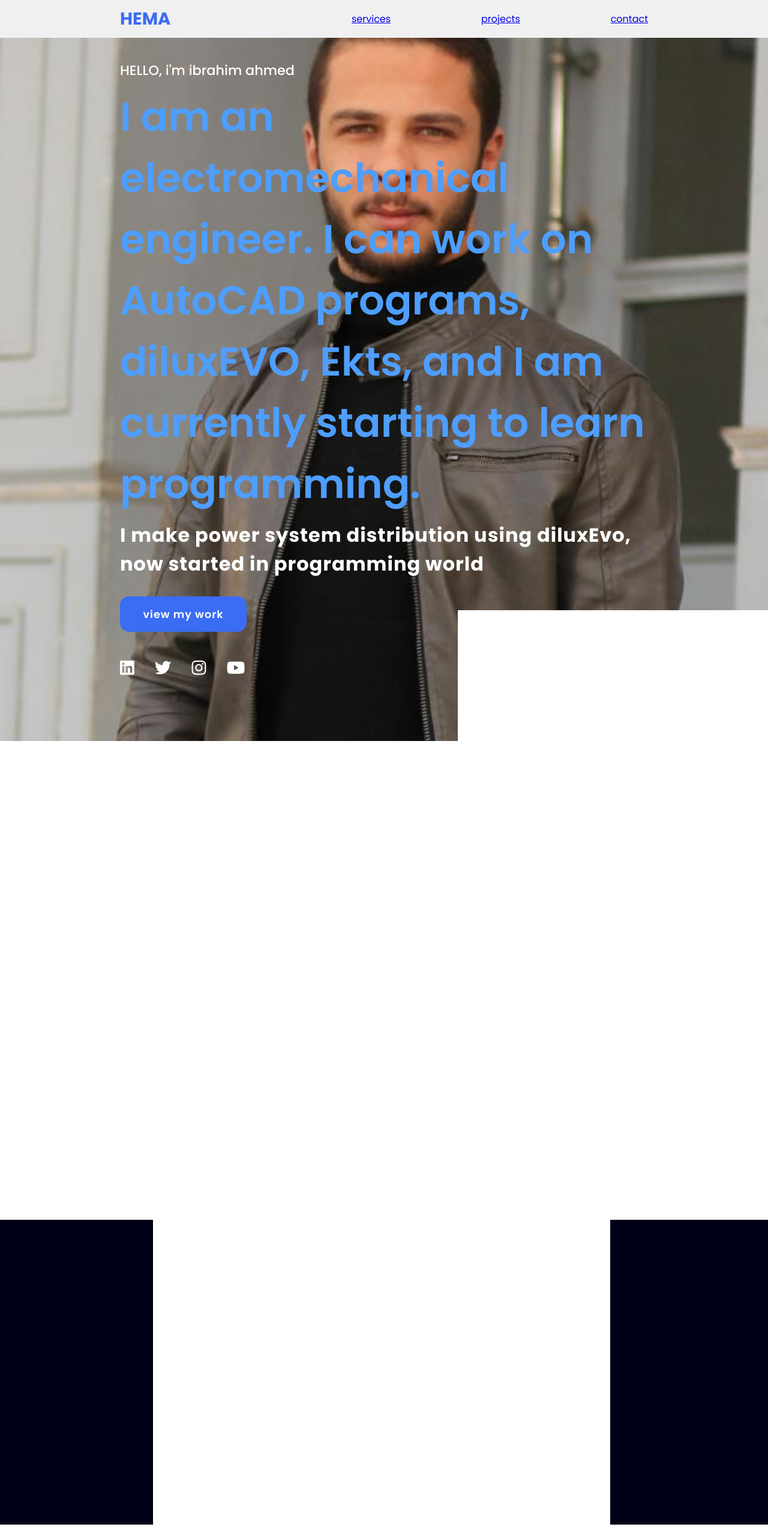
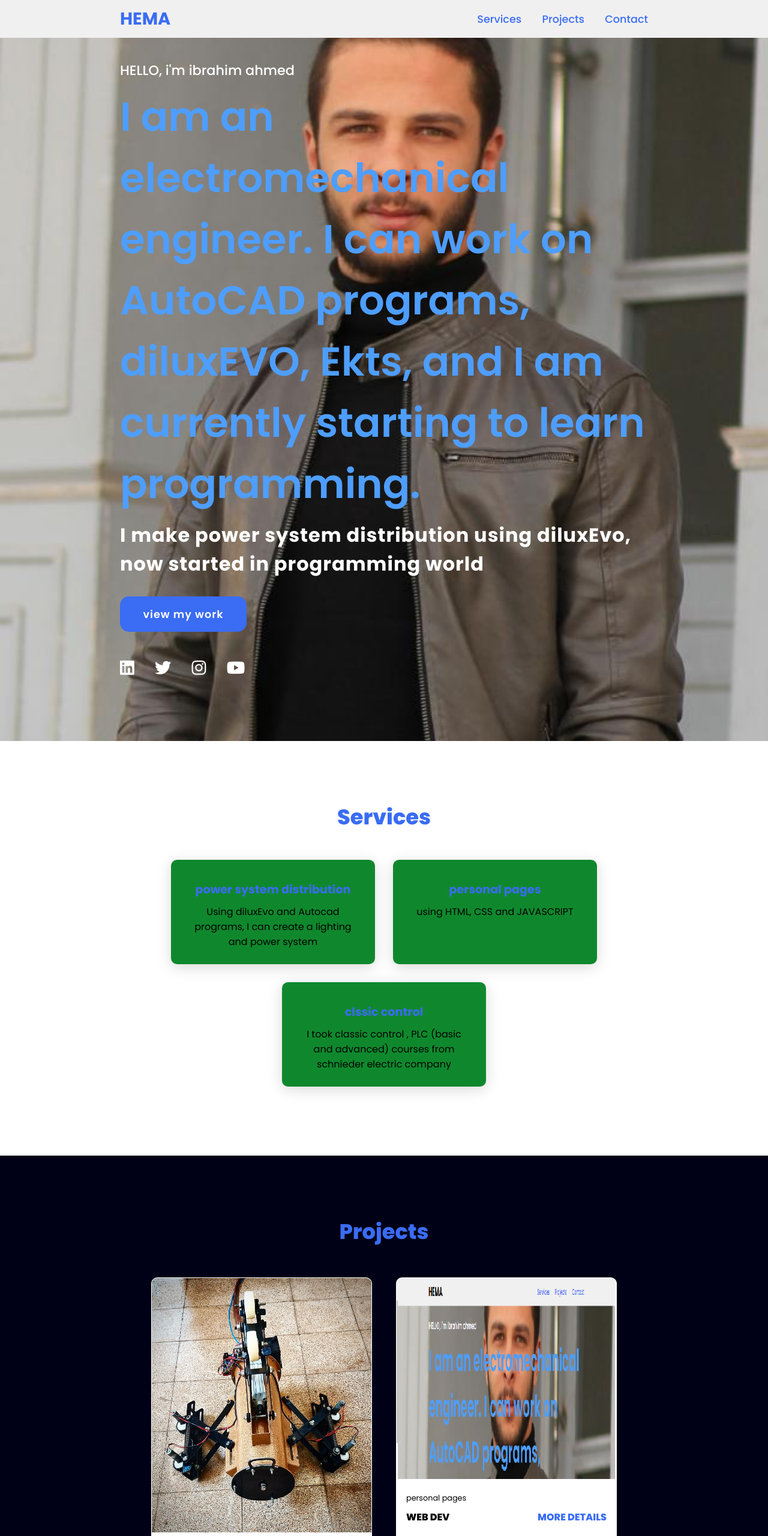
Before and after one commit to ibrahim-ahmed2023/ibrahim-ahmed2023.github.io, a plain HTML site: page index.html in a window 1280 px wide. Shown: the top 2560 px of the page at 60% size. Drawn offline with Linux system fonts and the light colour scheme.

Commit message:
Update index.html

```diff
--- a/index.html
+++ b/index.html
@@ -10,12 +10,14 @@
 </head>
 
 <body>
+
     <header>
         <a href="#" class="logo">hema</a>
-        <nav class="navigation"></nav>
-        <a href="services">services</a>
-        <a href="projects">projects</a>
-        <a href="contact">contact</a>
+        <nav class="navigation">
+            <a href="#services">Services</a>
+            <a href="#projects">Projects</a>
+            <a href="#contact">Contact</a>
+        </nav>
     </header>
 
 
@@ -81,6 +83,18 @@
                     </strong>
                 </div>
             </div>
+            <div class="project-card">
+                <div class="project-image">
+                    <img src="images/work6.png" />
+                </div>
+                <div class="project-info">
+                    <p class="project-category">personal pages</p>
+                    <strong class="project-title">
+                        <span>web dev</span>
+                        <a href="#" class="more-details">More details</a>
+                    </strong>
+                </div>
+            </div>
         </div>
     </section>
 
```
